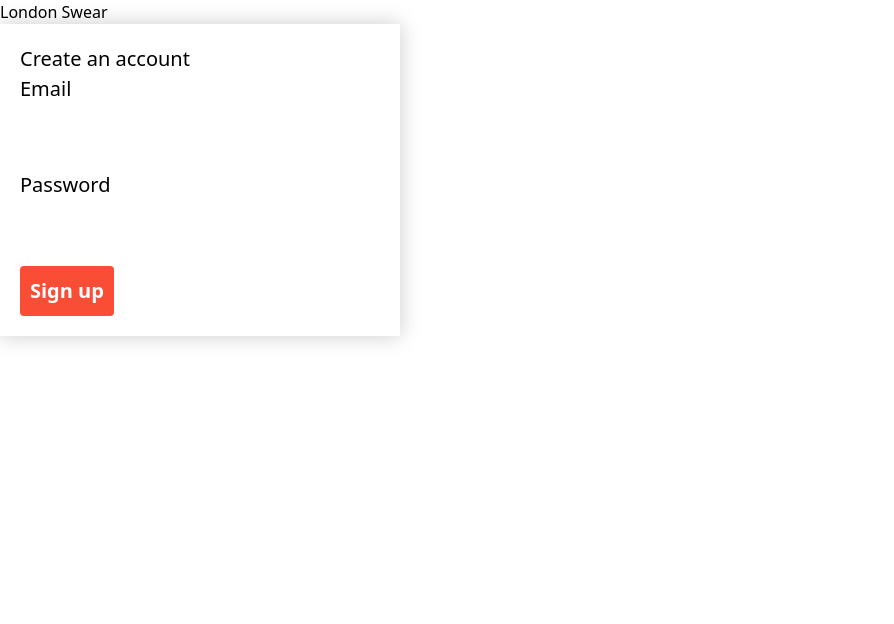
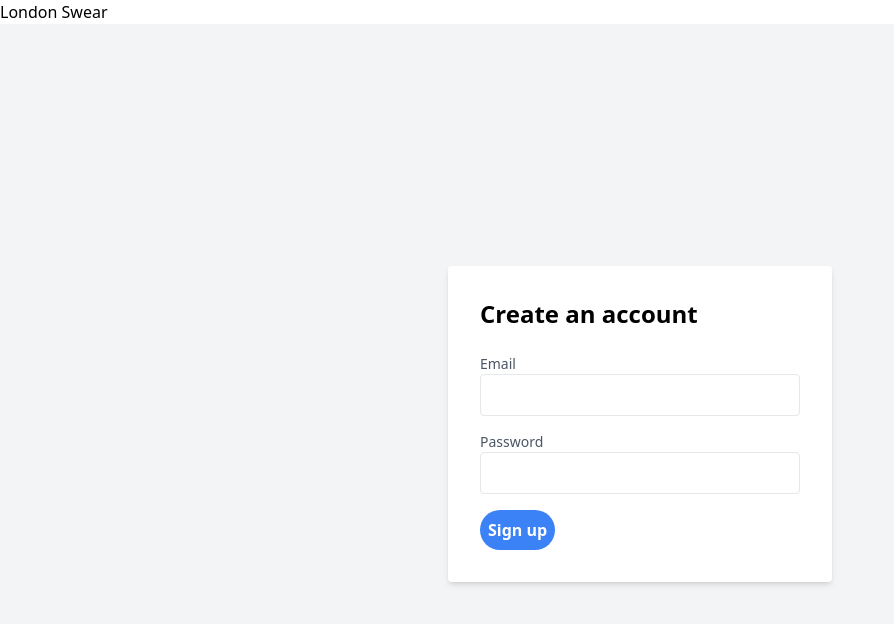
Before and after one commit to JaroB2002/Sneaker-configurator, a Vue app: page /#/signup in a window 1280 px wide. Shown: the top 624 px of the page, without its empty margins (0-894 px from the left). Built offline with nearby package versions, Linux system fonts and the light colour scheme.

Commit message:
Feat: add tailwind to signup

```diff
--- a/src/components/Signup.vue
+++ b/src/components/Signup.vue
@@ -1,6 +1,6 @@
 <script setup>
-    //import ref, reactive and onMounted from 'vue';
-    import { ref, reactive, onMounted } from 'vue';
+import { ref } from 'vue';
+
 const email = ref('');
 const password = ref('');
 
@@ -26,7 +26,7 @@
       let token = json.data.token;
       localStorage.setItem('token', token);
       window.location.href = "/";
-        }else{
+    } else {
       let feedback = document.querySelector('.alert');
       feedback.textContent = "Account creation failed";
       feedback.classList.remove('hidden');
@@ -36,151 +36,44 @@
   }
 };
 </script>
+
 <template>
-  <div class="app">
-        <h2 class="title">Create an account</h2>
-        <div class="alert hidden">
+  <div class="flex items-center justify-center h-screen bg-gray-100">
+    <div class="bg-white p-8 rounded shadow-md w-96">
+      <h2 class="text-2xl font-semibold mb-6">Create an account</h2>
+
+      <div class="alert hidden bg-blue-200 p-2 mb-4 text-blue-700">
         Here is some feedback
       </div>
-        <div class="signup">
-            <div>
-            <label for="email">Email</label>
-            <input type="text" class="input--text" name="email" id="email" v-model="email">
+
+      <div class="mb-4">
+        <label for="email" class="block text-sm font-medium text-gray-600">Email</label>
+        <input
+          type="text"
+          class="input--text w-full p-2 border rounded focus:outline-none focus:border-blue-500"
+          name="email"
+          id="email"
+          v-model="email"
+        />
       </div>
 
-            <div>
-            <label for="password">Password</label>
-            <input type="password" class="input--text" name="password" id="password" v-model="password">
+      <div class="mb-4">
+        <label for="password" class="block text-sm font-medium text-gray-600">Password</label>
+        <input
+          type="password"
+          class="input--text w-full p-2 border rounded focus:outline-none focus:border-blue-500"
+          name="password"
+          id="password"
+          v-model="password"
+        />
       </div>
 
-            <button @click="signUp" class="btn btn--primary">Sign up</button>
+      <button
+        @click="signUp"
+        class="btn btn--primary bg-blue-500 text-white font-bold p-2 rounded-full cursor-pointer"
+      >
+        Sign up
+      </button>
     </div>
   </div>
 </template>
-
-<style scoped>
-* {box-sizing: border-box;}
-html { height: 100%; display: flex; }
-
-body
-{
-  font-family: Helvetica, sans-serif;
-  background-color: #DDDDDD;
-  margin: auto;
-}
-
-.input--text::placeholder
-{
-  color: #ccc;
-}
-
-.input--text
-{
-  font-size: 1em;
-  width: 100%;
-  padding: 0.4em;
-  color: #000;
-  margin-bottom: 1em;
-}
-
-.app
-{
-  background-color: white;
-  width: 400px;
-  box-shadow: 0px 0px 1em #ccc;
-  font-size: 1.25em;
-  padding: 1em;
-}
-.todo
-{
-  border-top: 1px solid #ddd;
-  color: #F94D35;
-  display: flex;
-  flex-direction: row;
-  align-items: center;
-  padding: 0.8em;
-}
-
-.todo__delete
-{
-  margin-left: auto;
-  color: blue;
-}
-
-.todo__delete:active
-{
-  color: red;
-}
-
-.todo__state
-{
-  margin-right: 0.5em;
-}
-
-.todo--completed
-{
-  color: #fcb3a8;
-}
-
-.todo--completed .todo__text
-{
-  display: inline-block;
-  position: relative;
-}
-
-.todo--completed .todo__state
-{
-  visibility: hidden;
-}
-
-.todo--completed .todo__state::before
-{
-  content: "✔";
-  visibility: visible;
-  color: red;
-  position: relative;
-  top: -0.2em;
-}
-
-.todo--completed .todo__text::before
-{
-  content: " ";
-  display: block;
-  position: absolute;
-  height: 0.1em;
-  width: 100%;
-  margin-top: calc(1em / 2 - 2px);
-  border-bottom: 3px solid #F94D35;
-}
-
-.btn
-{
-  font-size: 1em;
-  padding: 0.5em;
-  font-weight: bold;
-  border-radius: 0.2em;
-  border: none;
-  color: white;
-  background-color: #F94D35;
-  cursor: pointer;
-}
-
-.btn:active
-{
-  position: relative;
-  top: 1px;
-}
-
-.hidden
-{
-  display:none;
-}
-
-.alert
-{
-  background-color: #B4C4E7;
-  padding: 0.5em;
-  margin-bottom: 1em;
-  color: #32549d;
-}
-</style>
```
Lines whose indentation alone changed are shown as unchanged.
